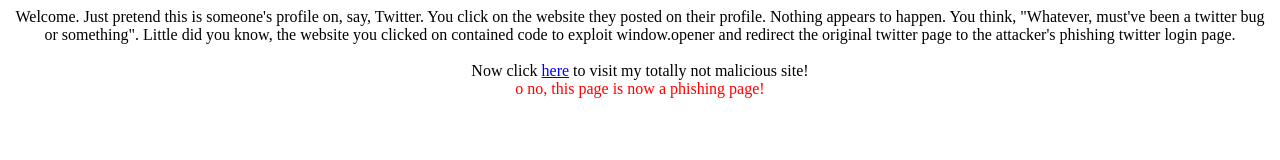
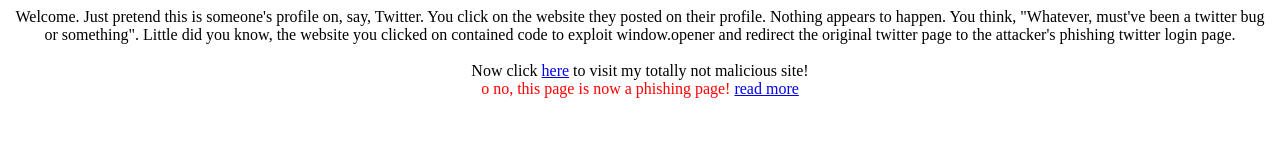
Before and after one commit to Arinerron/window.opener, a plain HTML site: page phish.html in a window 1280 px wide. Drawn offline with Linux system fonts and the light colour scheme.

Commit message:
Add link to @beardog\'s article

```diff
--- a/phish.html
+++ b/phish.html
@@ -6,7 +6,7 @@
         <center>
             Welcome. Just pretend this is someone's profile on, say, Twitter. You click on the website they posted on their profile. Nothing appears to happen. You think, "Whatever, must've been a twitter bug or something". Little did you know, the website you clicked on contained code to exploit window.opener and redirect the original twitter page to the attacker's phishing twitter login page.<br><br>
             Now click <a href="nice.html" target="_blank">here</a> to visit my totally not malicious site!<br>
-            <font color="red">o no, this page is now a phishing page!</font>
+            <font color="red">o no, this page is now a phishing page! <a href="https://chaoswebs.net/blog/exploiting%20window.opener.html">read more</a></font>
         </center>
     </body>
 </html>
```
